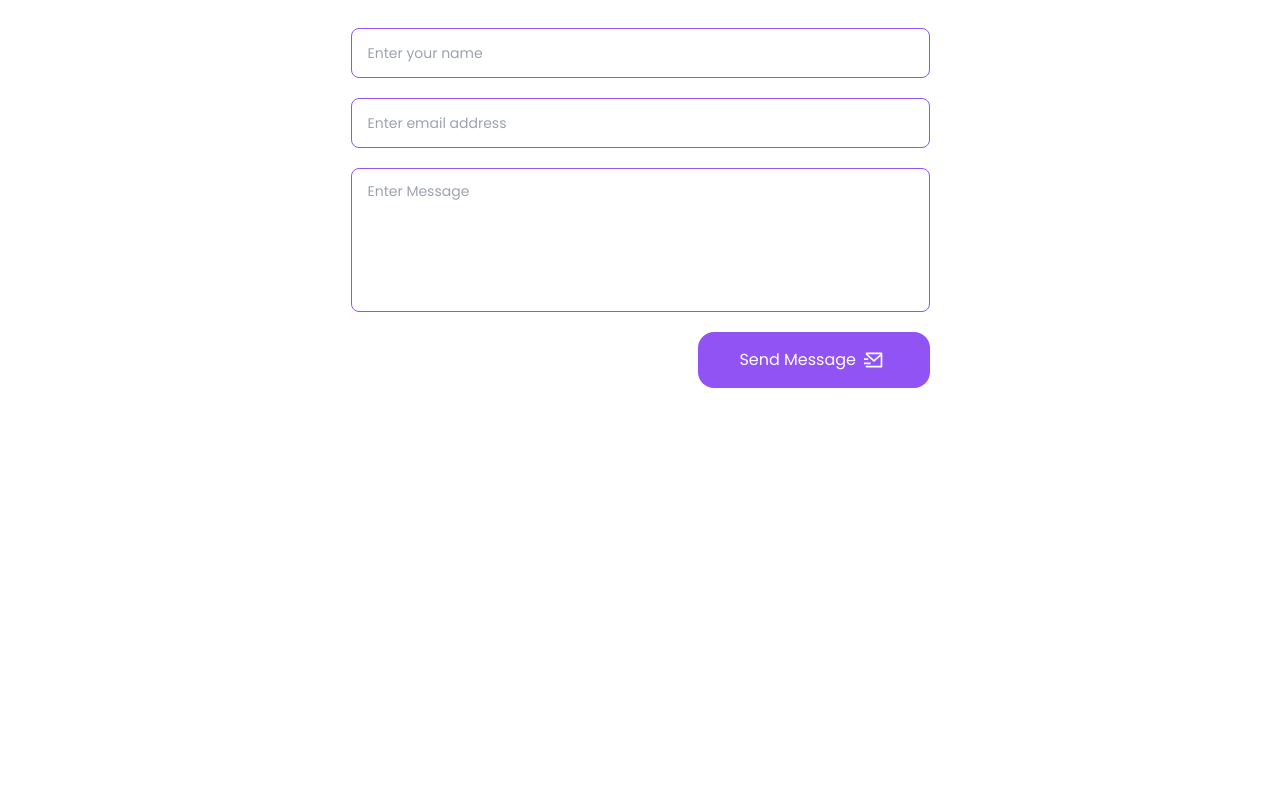
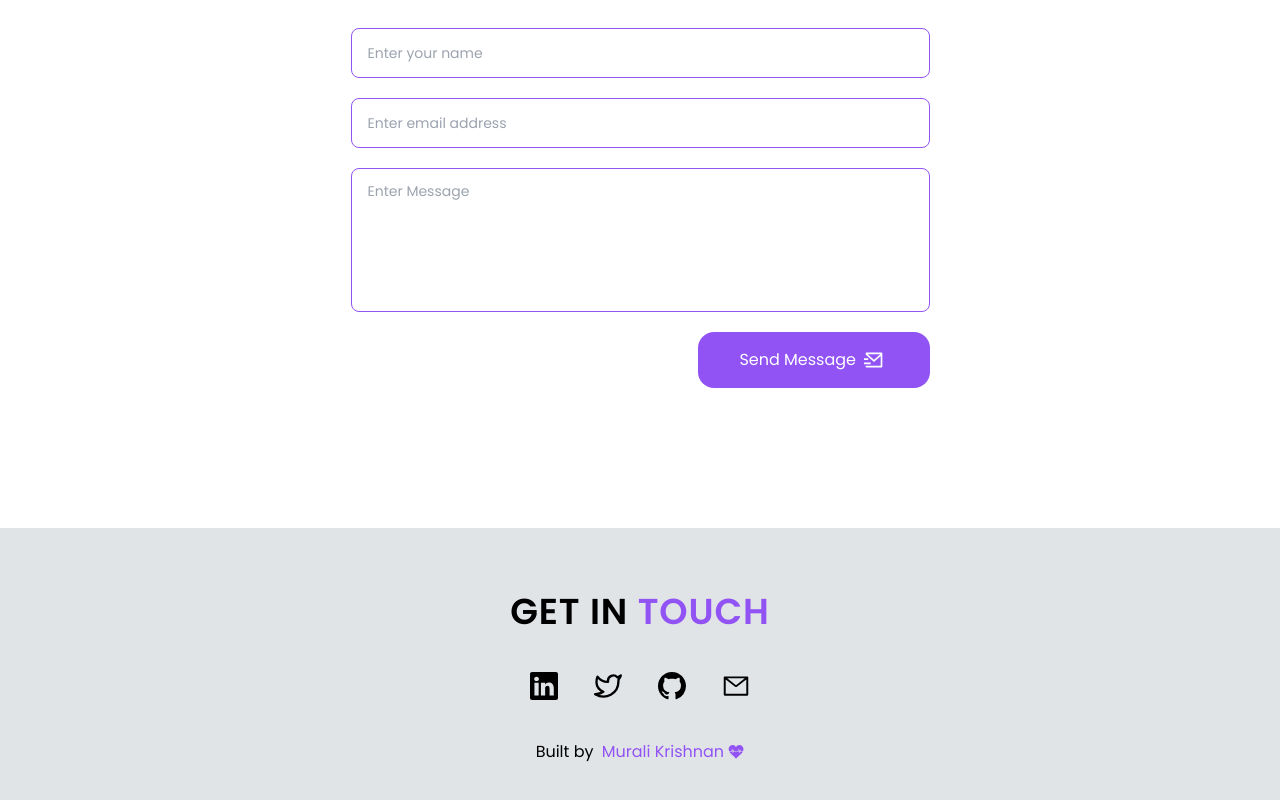
Before and after one commit to krish-98/muralikrishnan-portfolio, a React (Create React App) app: page / in a window 1280 px wide. Shown: the part 3658-4458 px from the top of the page. Before the commit the page ends 4186 px from the top, so only its background shows below. Built offline with nearby package versions, Linux system fonts and the light colour scheme.

Commit message:
footer section added

```diff
--- a/src/App.js
+++ b/src/App.js
@@ -1,11 +1,13 @@
 import Navbar from "./components/Navbar"
 import Main from "./components/Main"
+import Footer from "./components/Footer"
 
 function App() {
   return (
     <>
       <Navbar />
       <Main />
+      <Footer />
     </>
   )
 }
--- /dev/null
+++ b/src/components/Footer.jsx
@@ -0,0 +1,51 @@
+import React from "react"
+import { AiOutlineMail } from "react-icons/ai"
+import { FiTwitter } from "react-icons/fi"
+import { BsLinkedin, BsGithub } from "react-icons/bs"
+import { GiHeartBeats } from "react-icons/gi"
+
+const Footer = () => {
+  return (
+    <div className="flex flex-col items-center gap-6 bg-highlights py-16">
+      <h3 className="text-3xl font-semibold tracking-wide uppercase lg:text-4xl">
+        Get In <span className="text-primary">Touch</span>
+      </h3>
+
+      <div className="flex gap-8 my-4">
+        <a
+          href="https://www.linkedin.com/in/muralikrishnan98/"
+          target="_blank"
+          rel="noreferrer"
+        >
+          <BsLinkedin className="w-6 h-5 lg:h-7 lg:w-8" />
+        </a>
+        <a
+          href="https://twitter.com/muralikrishn_an"
+          target="_blank"
+          rel="noreferrer"
+        >
+          <FiTwitter className="w-6 h-5 lg:h-7 lg:w-8" />
+        </a>
+        <a href="https://github.com/krish-98" target="_blank" rel="noreferrer">
+          <BsGithub className="w-6 h-5 lg:h-7 lg:w-8" />
+        </a>
+        <a
+          href="mailto:muralikrishnanm98@gmail.com"
+          target="_blank"
+          rel="noreferrer"
+        >
+          <AiOutlineMail className="w-6 h-5 lg:h-7 lg:w-8" />
+        </a>
+      </div>
+
+      <p>
+        Built by{" "}
+        <span className="text-primary ml-1">
+          Murali Krishnan <GiHeartBeats className="inline-block" />
+        </span>
+      </p>
+    </div>
+  )
+}
+
+export default Footer
--- a/src/components/Main.jsx
+++ b/src/components/Main.jsx
@@ -5,7 +5,6 @@ import { BiLinkExternal } from "react-icons/bi"
 import Skills from "./Skills"
 import Portfolio from "./Portfolio"
 import Contact from "./Contact"
-
 const Main = () => {
   return (
     <div className="px-5 text-lightBlack">
```
